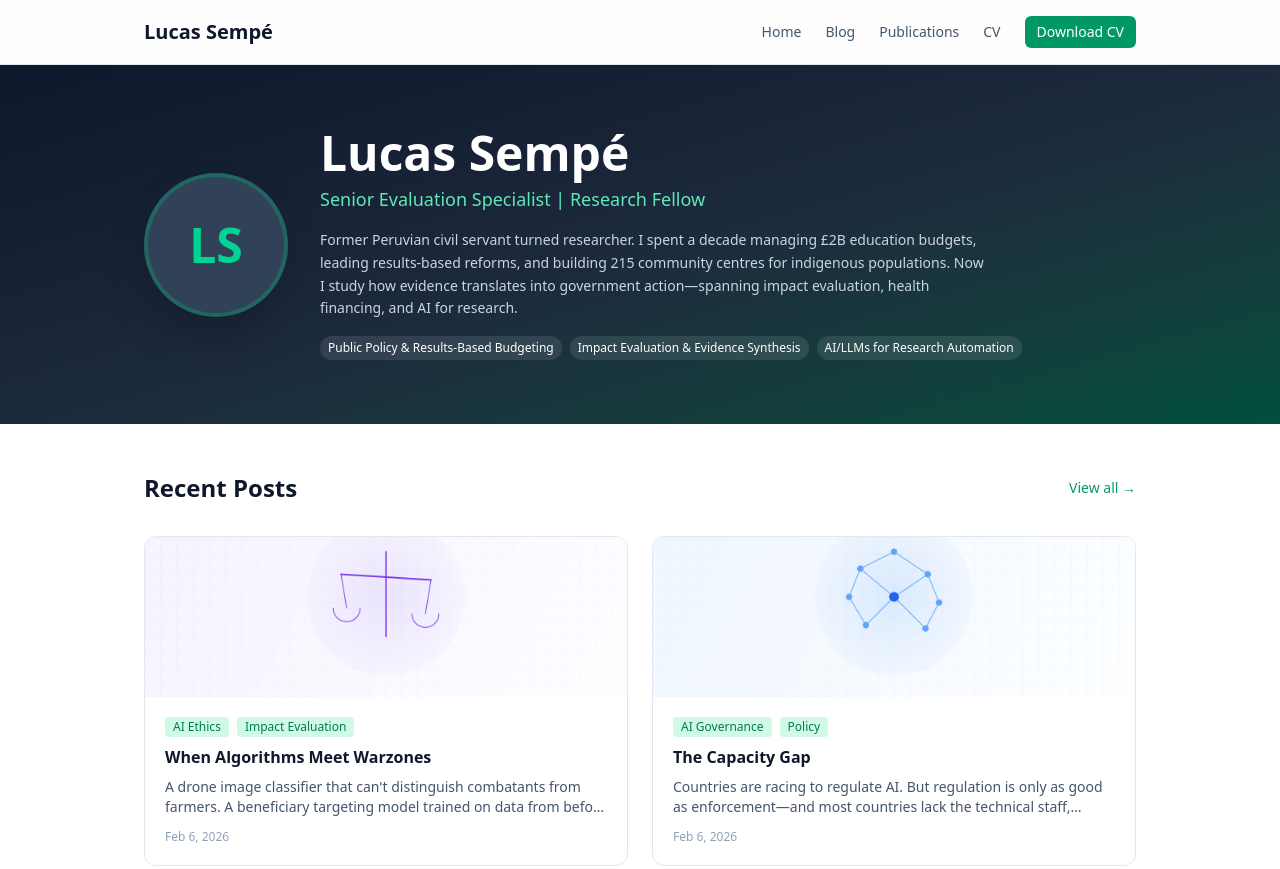
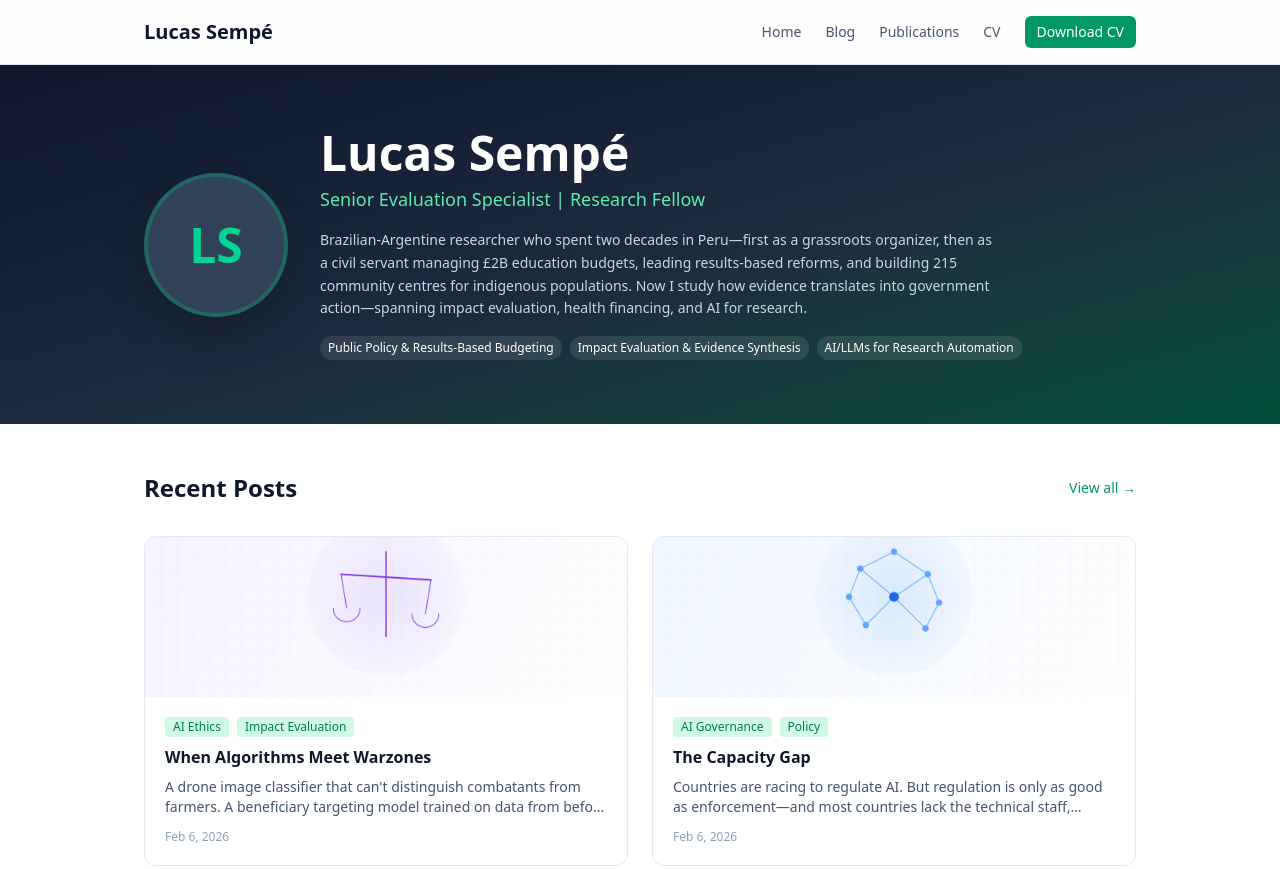
Before and after one commit to lsempe77/lsempe77.github.io, an Astro site: page / in a window 1280 px wide. Shown: the top 869 px of the page. Built offline with nearby package versions, Linux system fonts and the light colour scheme; Astro itself is replaced by a stand-in of ours.

Commit message:
Update bio: Brazilian-Argentine heritage, two decades in Peru

```diff
--- a/astro-site/src/pages/index.astro
+++ b/astro-site/src/pages/index.astro
@@ -61,9 +61,7 @@ const skills = [
   },
 ];
 
-const bio = `I am a Senior Evaluation Specialist at 3ie with over 45 peer-reviewed publications spanning impact evaluation, health systems, and education policy. Before transitioning to research, I spent over a decade in Peru's civil service, where I managed £2 billion in education budgets, led results-based budgeting reforms for the Ministry of Education, and served as political representative to regional governments. I oversaw teacher training programs, school governance systems, and the construction of 215 community centres (Tambos) serving indigenous populations in remote areas.
-
-My research addresses complex policy challenges across Latin America, Africa, and fragile settings—from integrated elderly care in Brazil to neglected tropical diseases in Liberia, and from educational inequality to climate-attributable mortality. At Oxford Psychiatry, I investigate social media's influence on youth mental health. I combine rigorous methods with practical understanding of how evidence translates into government action.`;
+const bio = `Brazilian-Argentine researcher who spent two decades in Peru—first as a grassroots organizer, then as a civil servant managing £2B education budgets, leading results-based reforms, and building 215 community centres for indigenous populations. Now I study how evidence translates into government action—spanning impact evaluation, health financing, and AI for research.`;
 ---
 
 <Layout title="Home">
--- a/src/pages/index.astro
+++ b/src/pages/index.astro
@@ -69,7 +69,7 @@ const skills = [
   },
 ];
 
-const bio = `Former Peruvian civil servant turned researcher. I spent a decade managing £2B education budgets, leading results-based reforms, and building 215 community centres for indigenous populations. Now I study how evidence translates into government action—spanning impact evaluation, health financing, and AI for research.`;
+const bio = `Brazilian-Argentine researcher who spent two decades in Peru—first as a grassroots organizer, then as a civil servant managing £2B education budgets, leading results-based reforms, and building 215 community centres for indigenous populations. Now I study how evidence translates into government action—spanning impact evaluation, health financing, and AI for research.`;
 ---
 
 <Layout title="Home">
```
